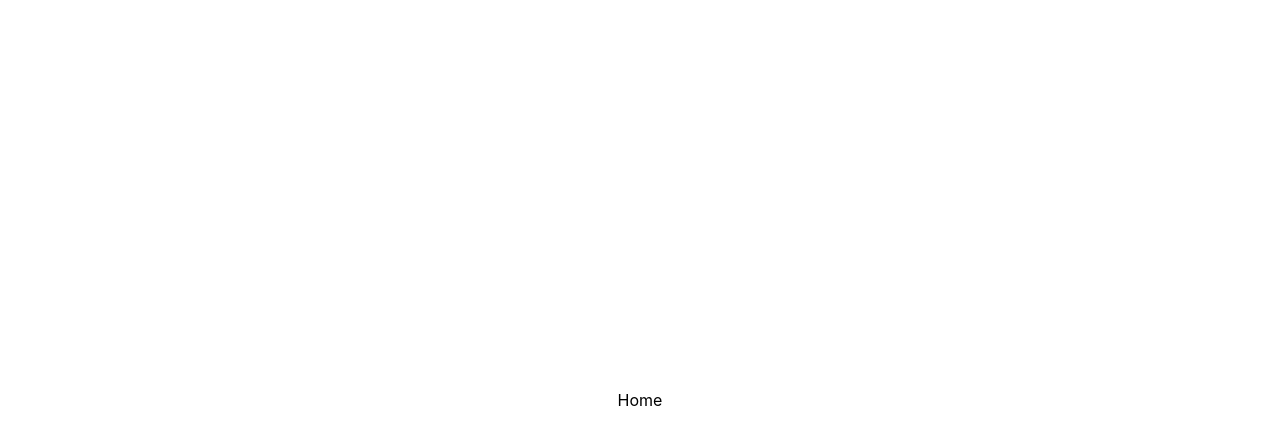
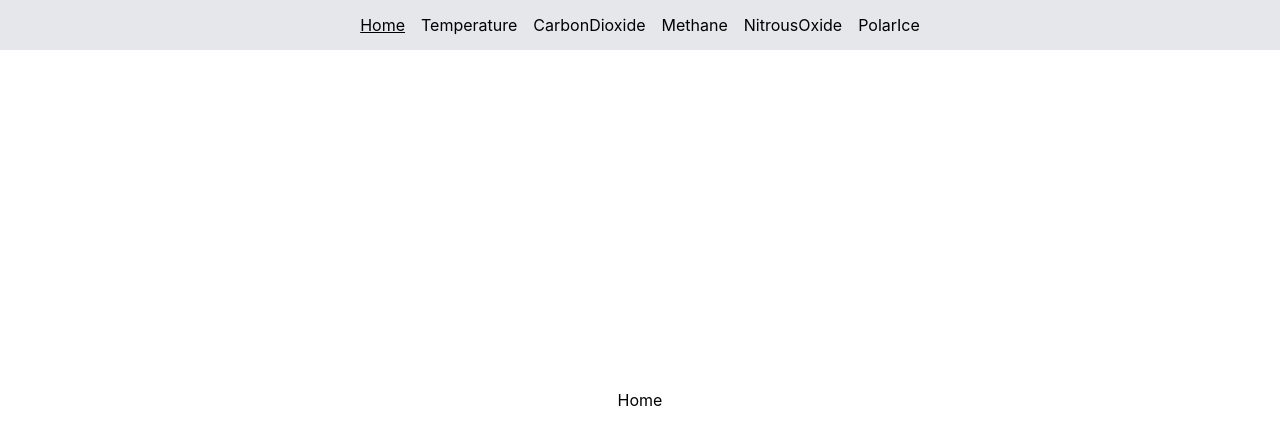
Before and after one commit to francesco-foglia/react-global-warming-app, a React (Create React App) app: page / in a window 1280 px wide. Shown: the top 444 px of the page. Built offline with nearby package versions, Linux system fonts and the light colour scheme.

Commit message:
Add Navbar component to all pages

```diff
--- a/src/App.js
+++ b/src/App.js
@@ -8,15 +8,46 @@ import NitrousOxide from './pages/NitrousOxide';
 import PolarIce from './pages/PolarIce';
 
 function App() {
+
+  const navbarLinks = [
+    {
+      path: "/",
+      name: "Home",
+      component: Home
+    },
+    {
+      path: "/temperature",
+      name: "Temperature",
+      component: Temperature
+    },
+    {
+      path: "/carbon-dioxide",
+      name: "CarbonDioxide",
+      component: CarbonDioxide
+    },
+    {
+      path: "/methane",
+      name: "Methane",
+      component: Methane
+    },
+    {
+      path: "/nitrous-oxide",
+      name: "NitrousOxide",
+      component: NitrousOxide
+    },
+    {
+      path: "/polar-ice",
+      name: "PolarIce",
+      component: PolarIce
+    }
+  ];
+
   return (
     <BrowserRouter>
       <Routes>
-        <Route path="/" element={<Home />} />
-        <Route path="/temperature" element={<Temperature />} />
-        <Route path="/carbon-dioxide" element={<CarbonDioxide />} />
-        <Route path="/methane" element={<Methane />} />
-        <Route path="/nitrous-oxide" element={<NitrousOxide />} />
-        <Route path="/polar-ice" element={<PolarIce />} />
+        {navbarLinks.map((link) => (
+          <Route key={link.name} path={link.path} element={<link.component />} />
+        ))}
       </Routes>
     </BrowserRouter>
   );
--- /dev/null
+++ b/src/components/Navbar.js
@@ -0,0 +1,45 @@
+import { Link, useLocation } from 'react-router-dom';
+
+function Navbar() {
+
+  const location = useLocation();
+
+  const navbarLinks = [
+    {
+      path: "/",
+      name: "Home",
+    },
+    {
+      path: "/temperature",
+      name: "Temperature",
+    },
+    {
+      path: "/carbon-dioxide",
+      name: "CarbonDioxide",
+    },
+    {
+      path: "/methane",
+      name: "Methane",
+    },
+    {
+      path: "/nitrous-oxide",
+      name: "NitrousOxide",
+    },
+    {
+      path: "/polar-ice",
+      name: "PolarIce",
+    }
+  ];
+
+  return (
+    <div className="w-full min-h-[50px] flex flex-wrap justify-center items-center fixed top-0 left-0 z-[1] bg-gray-200">
+      {navbarLinks.map((link) => (
+        <Link key={link.name} to={link.path} className={`${location.pathname === link.path ? "underline" : ""} m-2`}>
+          {link.name}
+        </Link>
+      ))}
+    </div>
+  );
+}
+
+export default Navbar;
--- a/src/pages/CarbonDioxide.js
+++ b/src/pages/CarbonDioxide.js
@@ -1,8 +1,13 @@
+import Navbar from "../components/Navbar";
+
 function CarbonDioxide() {
   return (
-    <div className="w-full h-screen flex justify-center items-center">
-      <h1>CarbonDioxide</h1>
-    </div>
+    <>
+      <Navbar />
+      <div className="w-full h-screen flex justify-center items-center">
+        <h1>CarbonDioxide</h1>
+      </div>
+    </>
   );
 }
 
--- a/src/pages/Home.js
+++ b/src/pages/Home.js
@@ -1,8 +1,13 @@
+import Navbar from "../components/Navbar";
+
 function Home() {
   return (
-    <div className="w-full h-screen flex justify-center items-center">
-      <h1>Home</h1>
-    </div>
+    <>
+      <Navbar />
+      <div className="w-full h-screen flex justify-center items-center">
+        <h1>Home</h1>
+      </div>
+    </>
   );
 }
 
--- a/src/pages/Methane.js
+++ b/src/pages/Methane.js
@@ -1,8 +1,13 @@
+import Navbar from "../components/Navbar";
+
 function Methane() {
   return (
-    <div className="w-full h-screen flex justify-center items-center">
-      <h1>Methane</h1>
-    </div>
+    <>
+      <Navbar />
+      <div className="w-full h-screen flex justify-center items-center">
+        <h1>Methane</h1>
+      </div>
+    </>
   );
 }
 
--- a/src/pages/NitrousOxide.js
+++ b/src/pages/NitrousOxide.js
@@ -1,8 +1,13 @@
+import Navbar from "../components/Navbar";
+
 function NitrousOxide() {
   return (
-    <div className="w-full h-screen flex justify-center items-center">
-      <h1>NitrousOxide</h1>
-    </div>
+    <>
+      <Navbar />
+      <div className="w-full h-screen flex justify-center items-center">
+        <h1>NitrousOxide</h1>
+      </div>
+    </>
   );
 }
 
--- a/src/pages/PolarIce.js
+++ b/src/pages/PolarIce.js
@@ -1,8 +1,13 @@
+import Navbar from "../components/Navbar";
+
 function PolarIce() {
   return (
-    <div className="w-full h-screen flex justify-center items-center">
-      <h1>PolarIce</h1>
-    </div>
+    <>
+      <Navbar />
+      <div className="w-full h-screen flex justify-center items-center">
+        <h1>PolarIce</h1>
+      </div>
+    </>
   );
 }
 
--- a/src/pages/Temperature.js
+++ b/src/pages/Temperature.js
@@ -1,8 +1,13 @@
+import Navbar from "../components/Navbar";
+
 function Temperature() {
   return (
-    <div className="w-full h-screen flex justify-center items-center">
-      <h1>Temperature</h1>
-    </div>
+    <>
+      <Navbar />
+      <div className="w-full h-screen flex justify-center items-center">
+        <h1>Temperature</h1>
+      </div>
+    </>
   );
 }
 
```
